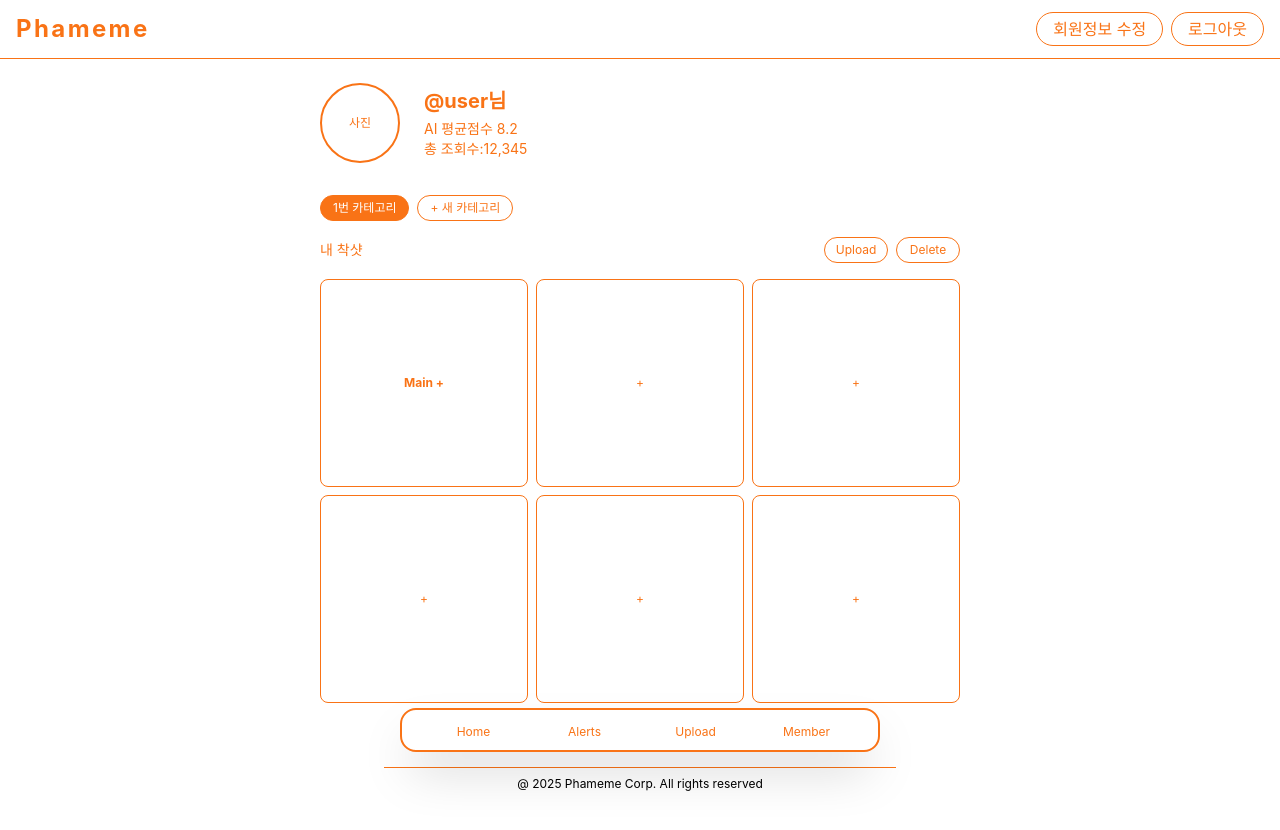
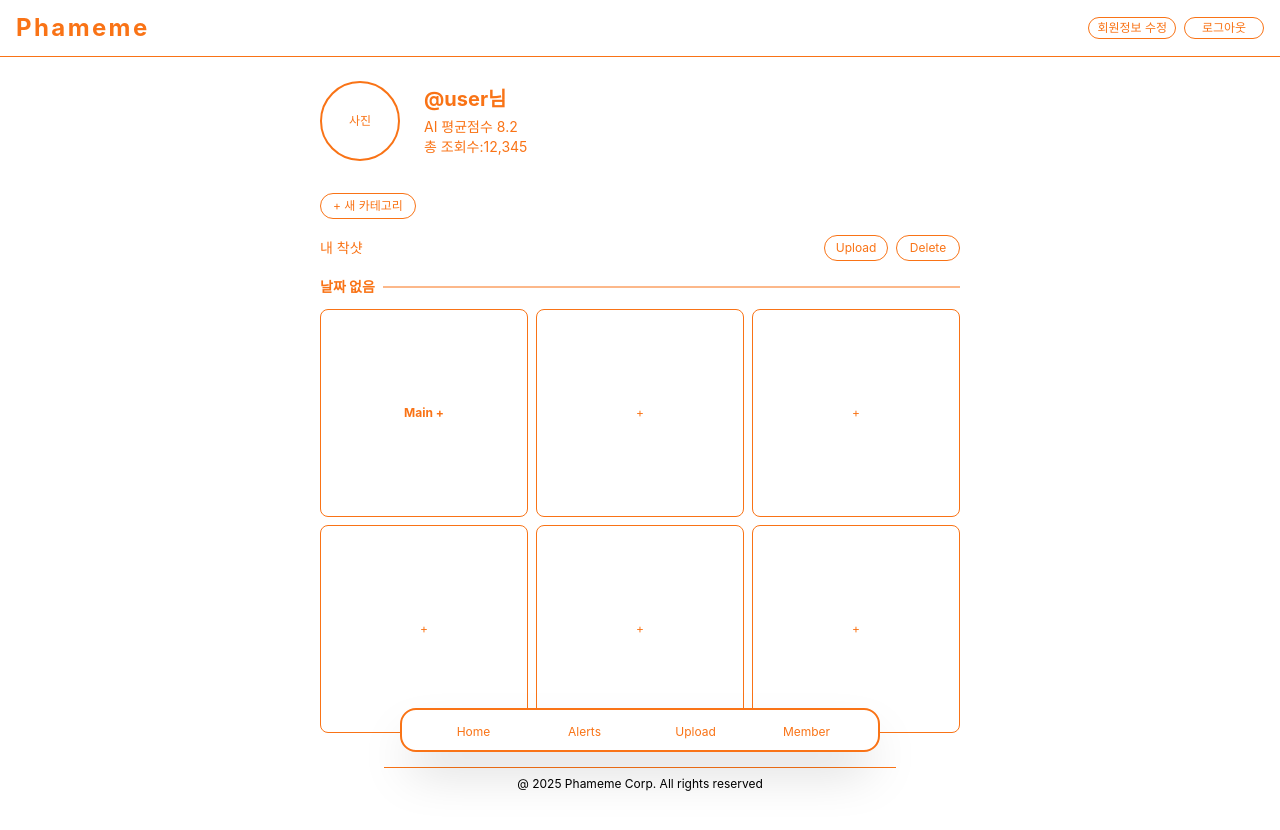
Before and after one commit to momohyphon/phameme-web, a React (Vite) app: page /mypage in a window 1280 px wide. Shown: the top 830 px of the page. Built offline with nearby package versions, Linux system fonts and the light colour scheme; no server answers; the database is empty; sample sign-in values are in the browser's storage.

Commit message:
로그인회원정보버튼수정

```diff
--- a/src/pages/MyPage.jsx
+++ b/src/pages/MyPage.jsx
@@ -18,9 +18,8 @@ function MyPage() {
   const fileInputRef = useRef(null);
   const [selectedSlot, setSelectedSlot] = useState(null);
   const [categoryIds, setCategoryIds] = useState([null]);
-  // 삭제 모드 상태 - true면 체크박스 표시
+  const [categoryDates, setCategoryDates] = useState([null]);
   const [deleteMode, setDeleteMode] = useState(false);
-  // 선택된 삭제 슬롯 인덱스 목록
   const [selectedForDelete, setSelectedForDelete] = useState([]);
 
   const handleLogout = async () => {
@@ -60,6 +59,7 @@ function MyPage() {
       if (snapshot.empty) {
         setCategories([[null, null, null, null, null, null]]);
         setCategoryIds([null]);
+        setCategoryDates([null]);
       } else {
         const cardList = snapshot.docs
           .map((d) => ({ id: d.id, ...d.data() }))
@@ -75,17 +75,22 @@ function MyPage() {
         });
         setCategories(loadedCategories);
         setCategoryIds(cardList.map((c) => c.id));
+        setCategoryDates(cardList.map((c) => c.createdAt?.toDate?.() || null));
         setCurrentCategoryIdx(loadedCategories.length - 1);
       }
-
     });
     return () => unsubscribe();
   }, []);
 
   const currentColor = neonColors[colorIndex];
 
+  const formatDate = (date) => {
+    if (!date) return "";
+    const d = new Date(date);
+    return `${d.getFullYear()}.${String(d.getMonth() + 1).padStart(2, "0")}.${String(d.getDate()).padStart(2, "0")}`;
+  };
+
   const handleSlotClick = (index) => {
-    // 삭제 모드일 때는 체크박스 토글
     if (deleteMode) {
       setSelectedForDelete((prev) =>
         prev.includes(index) ? prev.filter((i) => i !== index) : [...prev, index]
@@ -116,6 +121,7 @@ function MyPage() {
     }
     setCategories((prev) => [...prev, [null, null, null, null, null, null]]);
     setCategoryIds((prev) => [...prev, null]);
+    setCategoryDates((prev) => [...prev, new Date()]);
     setCurrentCategoryIdx(categories.length);
   };
 
@@ -152,15 +158,21 @@ function MyPage() {
           slots: slotsToSave,
         });
       } else {
+        const now = new Date();
         const catRef = await addDoc(collection(db, "categories"), {
           slots: slotsToSave,
           userId: currentUser.uid,
           userEmail: currentUser.email,
-          createdAt: new Date(),
+          createdAt: now,
         });
         setCategoryIds((prev) => {
           const updated = [...prev];
           updated[currentCategoryIdx] = catRef.id;
+          return updated;
+        });
+        setCategoryDates((prev) => {
+          const updated = [...prev];
+          updated[currentCategoryIdx] = now;
           return updated;
         });
       }
@@ -174,15 +186,12 @@ function MyPage() {
     setSelectedSlot(null);
   };
 
-  // Delete 버튼 클릭 - 삭제 모드 진입 또는 선택된 슬롯 삭제 실행
   const handleDeleteClick = async () => {
     if (!deleteMode) {
-      // 첫 번째 클릭 - 삭제 모드 진입
       setDeleteMode(true);
       setSelectedForDelete([]);
       return;
     }
-    // 두 번째 클릭 - 선택된 슬롯 삭제 실행
     if (selectedForDelete.length === 0) {
       setDeleteMode(false);
       return;
@@ -203,12 +212,9 @@ function MyPage() {
         slots: newCategories[currentCategoryIdx],
       });
     }
-    // 삭제 모드 종료
     setDeleteMode(false);
     setSelectedForDelete([]);
   };
-
-  const currentSlots = categories[currentCategoryIdx] || [null, null, null, null, null, null];
 
   return (
     <div className="min-h-screen bg-white text-black">
@@ -225,15 +231,15 @@ function MyPage() {
         <div className="flex gap-2">
           <button
             onClick={() => navigate("/editprofile")}
-            style={{ borderColor: currentColor, color: currentColor, transition: "border-color 1s ease" }}
-            className="border px-4 py-1 rounded-full transition"
+            className="border px-2 py-0.5 rounded-full text-xs transition"
+            style={{ borderColor: currentColor, color: currentColor, minWidth: "5rem", textAlign: "center" }}
           >
             회원정보 수정
           </button>
           <button
             onClick={handleLogout}
-            style={{ borderColor: currentColor, color: currentColor, transition: "border-color 1s ease" }}
-            className="border px-4 py-1 rounded-full transition"
+            className="border px-2 py-0.5 rounded-full text-xs transition"
+            style={{ borderColor: currentColor, color: currentColor, minWidth: "5rem", textAlign: "center" }}
           >
             로그아웃
           </button>
@@ -261,25 +267,11 @@ function MyPage() {
           </div>
         </div>
 
-        <div className="flex gap-2 mb-4 overflow-x-auto">
-          {categories.map((_, ci) => (
-            <button
-              key={ci}
-              onClick={() => setCurrentCategoryIdx(ci)}
-              style={{
-                borderColor: currentColor,
-                color: ci === currentCategoryIdx ? "white" : currentColor,
-                backgroundColor: ci === currentCategoryIdx ? currentColor : "white",
-              }}
-              className="border px-3 py-1 rounded-full text-xs flex-shrink-0 transition"
-            >
-              {ci + 1}번 카테고리
-            </button>
-          ))}
+        <div className="flex gap-2 mb-4">
           <button
             onClick={handleAddCategory}
             style={{ borderColor: currentColor, color: currentColor }}
-            className="border px-3 py-1 rounded-full text-xs flex-shrink-0"
+            className="border px-3 py-1 rounded-full text-xs"
           >
             + 새 카테고리
           </button>
@@ -317,35 +309,49 @@ function MyPage() {
           onChange={handleFileChange}
         />
 
+        <div className="space-y-8">
+          {categories.map((slots, ci) => (
+            <div key={ci}>
+              <div className="flex items-center gap-2 mb-3">
+                <span style={{ color: currentColor }} className="text-sm font-bold whitespace-nowrap">
+                  {formatDate(categoryDates[ci]) || "날짜 없음"}
+                </span>
+                <div style={{ backgroundColor: currentColor, height: "2px" }} className="flex-1 opacity-50" />
+              </div>
               <div className="grid grid-cols-3 gap-2">
-          {currentSlots.map((slot, i) => (
+                {slots.map((slot, i) => (
                   <div
                     key={i}
                     style={{ borderColor: currentColor, transition: "border-color 1s ease" }}
                     className="aspect-square bg-white border rounded-lg overflow-hidden flex items-center justify-center cursor-pointer relative"
-              onClick={() => handleSlotClick(i)}
+                    onClick={() => {
+                      setCurrentCategoryIdx(ci);
+                      handleSlotClick(i);
+                    }}
                   >
-              {/* 삭제 모드일 때 사진 있는 슬롯에만 체크박스 표시 */}
                     {deleteMode && slot && (
                       <div className="absolute top-1 left-1 z-10">
                         <input
                           type="checkbox"
-                    checked={selectedForDelete.includes(i)}
+                          checked={ci === currentCategoryIdx && selectedForDelete.includes(i)}
                           onChange={() => {}}
                           style={{ accentColor: currentColor }}
                           className="w-4 h-4 cursor-pointer"
                         />
                       </div>
                     )}
-              {uploadingSlot === i ? (
+                    {uploadingSlot === i && ci === currentCategoryIdx ? (
                       <span style={{ color: currentColor }} className="text-xs">업로드 중...</span>
                     ) : slot ? (
                       <img src={slot} className="w-full h-full object-cover" />
-              ) : i === 0 ? (
+                    ) : i === 0 && ci === 0 ? (
                       <span style={{ color: currentColor }} className="text-xs font-bold">Main +</span>
                     ) : (
                       <span style={{ color: currentColor }} className="text-xs">+</span>
                     )}
+                  </div>
+                ))}
+              </div>
             </div>
           ))}
         </div>
```
Lines whose indentation alone changed are shown as unchanged.
